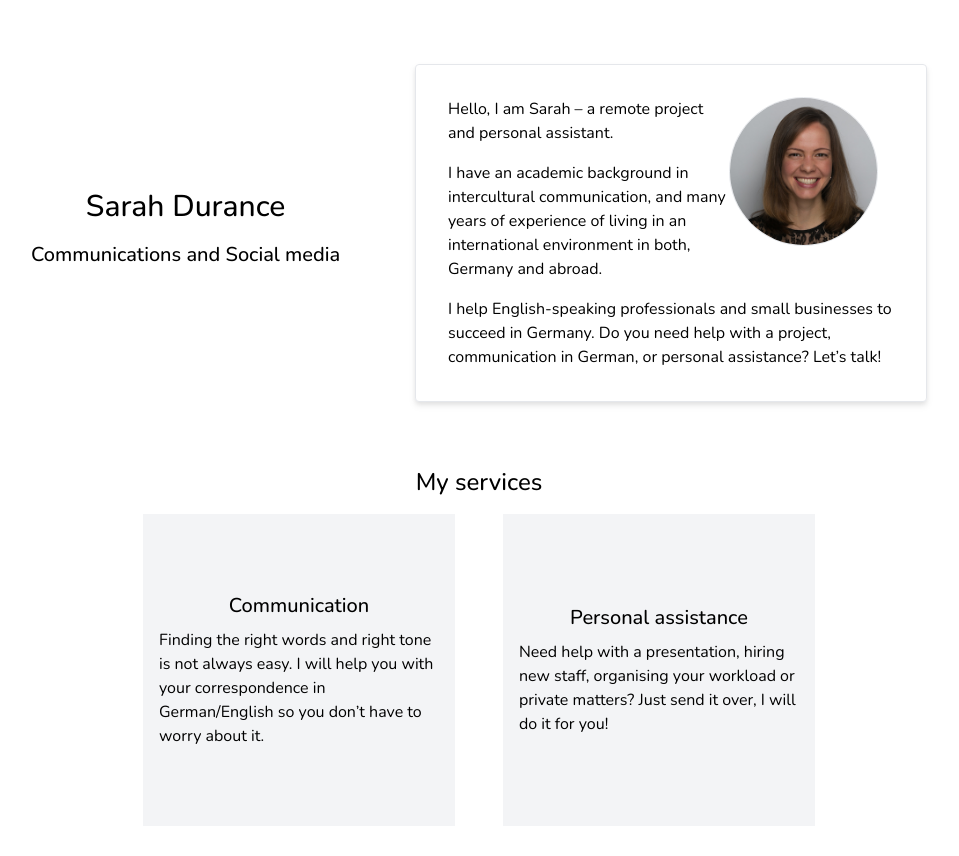
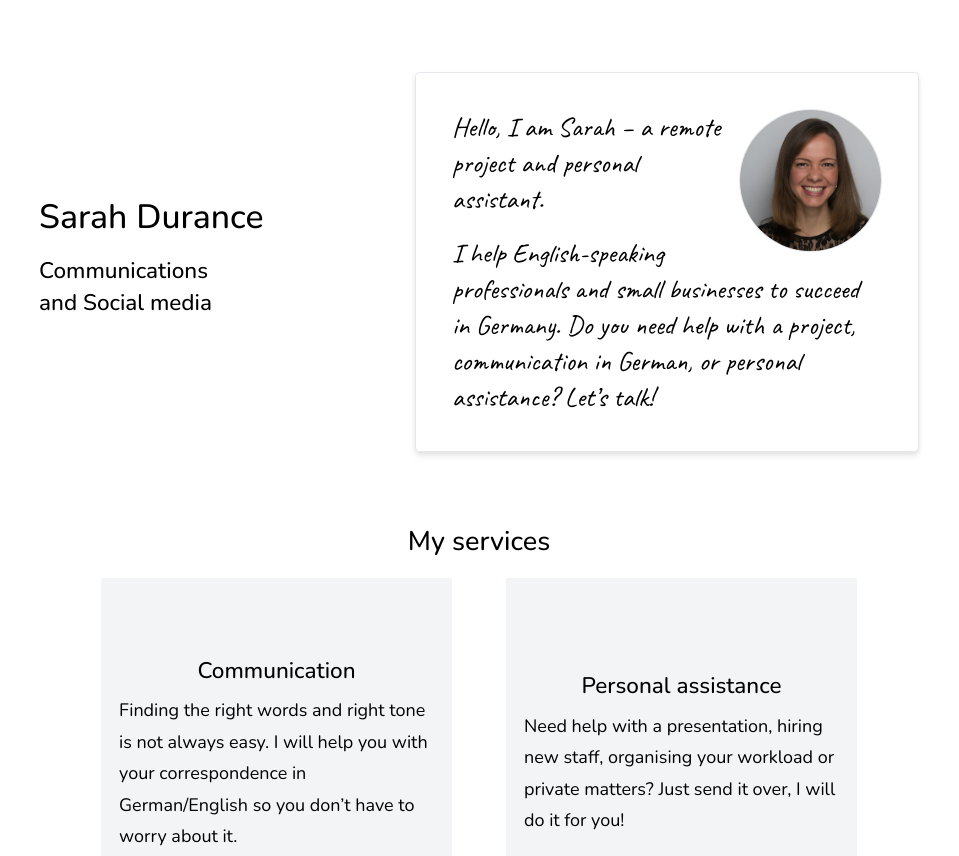
Before and after one commit to vasdurance/vasdurance.github.io, a website: page index.html in a window 1280 px wide. Shown: the top 856 px of the page, without its empty margins (161-1120 px from the left). Drawn offline with nearby package versions, Linux system fonts and the light colour scheme.

Commit message:
Add Caveat font

```diff
--- a/index.html
+++ b/index.html
@@ -6,20 +6,19 @@
     <meta name="viewport" content="width=device-width, initial-scale=1.0">
     <link rel="preconnect" href="https://fonts.googleapis.com">
     <link rel="preconnect" href="https://fonts.gstatic.com" crossorigin>
-    <link href="https://fonts.googleapis.com/css2?family=Nunito:wght@200;500&display=swap" rel="stylesheet">
+    <link href="https://fonts.googleapis.com/css2?family=Caveat&family=Nunito:wght@200;500&display=swap" rel="stylesheet">
     <link href="/dist/output.css" rel="stylesheet">
   </head>
   <body>
   <div class="container">
-    <section class="flex items-center justify-between mt-16">
+    <section class="flex gap-8 items-center justify-between mt-16">
       <div>
-        <h1 class="text-3xl">Sarah Durance</h1>
-        <h2 class="text-center">Communications and Social media</h2>
+        <h1 class="text-left text-3xl">Sarah Durance</h1>
+        <h2>Communications<br/>and Social media</h2>
       </div>
-      <div class="animate-slide-in bg-white border drop-shadow-md max-w-lg p-8 rounded">
-        <img class="border float-right mr-4 rounded-full w-2/6" src="photo.jpeg" alt="">
+      <div class="animate-slide-in bg-white border drop-shadow-md font-handwriting max-w-md p-8 text-2xl rounded">
+        <img class="border float-right ml-4 mb-4 rounded-full w-2/6" src="photo.jpeg" alt="">
         <p>Hello, I am Sarah – a remote project and personal assistant.</p>
-        <p>I have an academic background in intercultural communication, and many years of experience of living in an international environment in both, Germany and abroad.</p>
         <p>I help English-speaking professionals and small businesses to succeed in Germany. Do you need help with a project, communication in German, or personal assistance? Let’s talk!</p>
       </div>
     </section>
@@ -93,7 +92,7 @@
         </tfoot>
       </table>
       <p>I use an app to track my worked hours and will provide you with a comprehensive report as an attachment to every invoice.</p>
-      <p>I currently do not charge VAT (in accordance with § 19 UStG).</p>
+      <p class="text-sm">I currently do not charge VAT (in accordance with § 19 UStG).</p>
     </section>
     <section>
       <h1>My core values </h1>
--- a/src/input.css
+++ b/src/input.css
@@ -4,7 +4,7 @@
 
 @layer base {
   html {
-    @apply font-extralight;
+    @apply font-extralight text-lg;
   }
   h1 {
     @apply font-medium mb-4 text-center text-2xl;
--- a/tailwind.config.js
+++ b/tailwind.config.js
@@ -22,7 +22,8 @@ module.exports = {
         'slide-in': 'slide-in 600ms ease-out 2s 1 normal forwards running'
       },
       fontFamily: {
-        sans: ['Nunito', ...fontFamily.sans]
+        sans: ['Nunito', ...fontFamily.sans],
+        handwriting: ['Caveat', 'Nunito', ...fontFamily.sans]
       },
       keyframes: {
         'slide-in': {
```
Also changed, not shown: dist/output.css.
